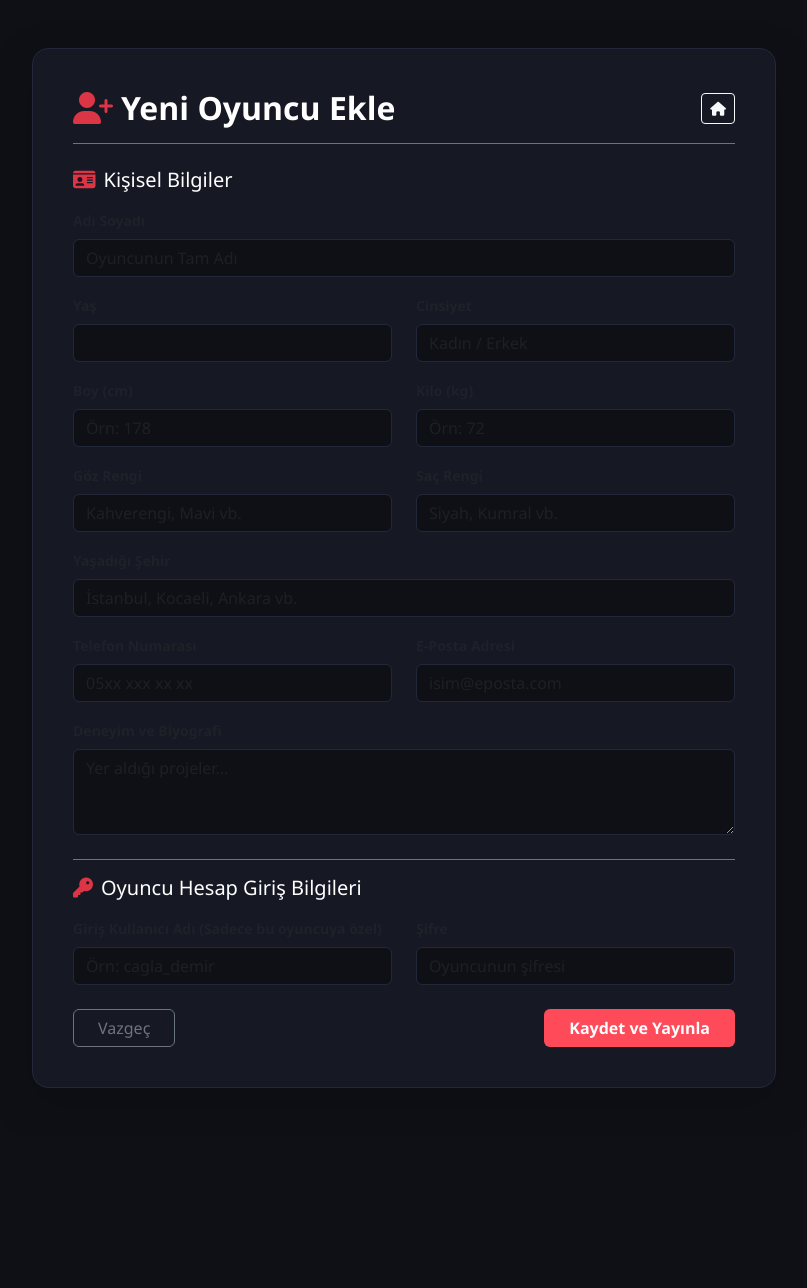
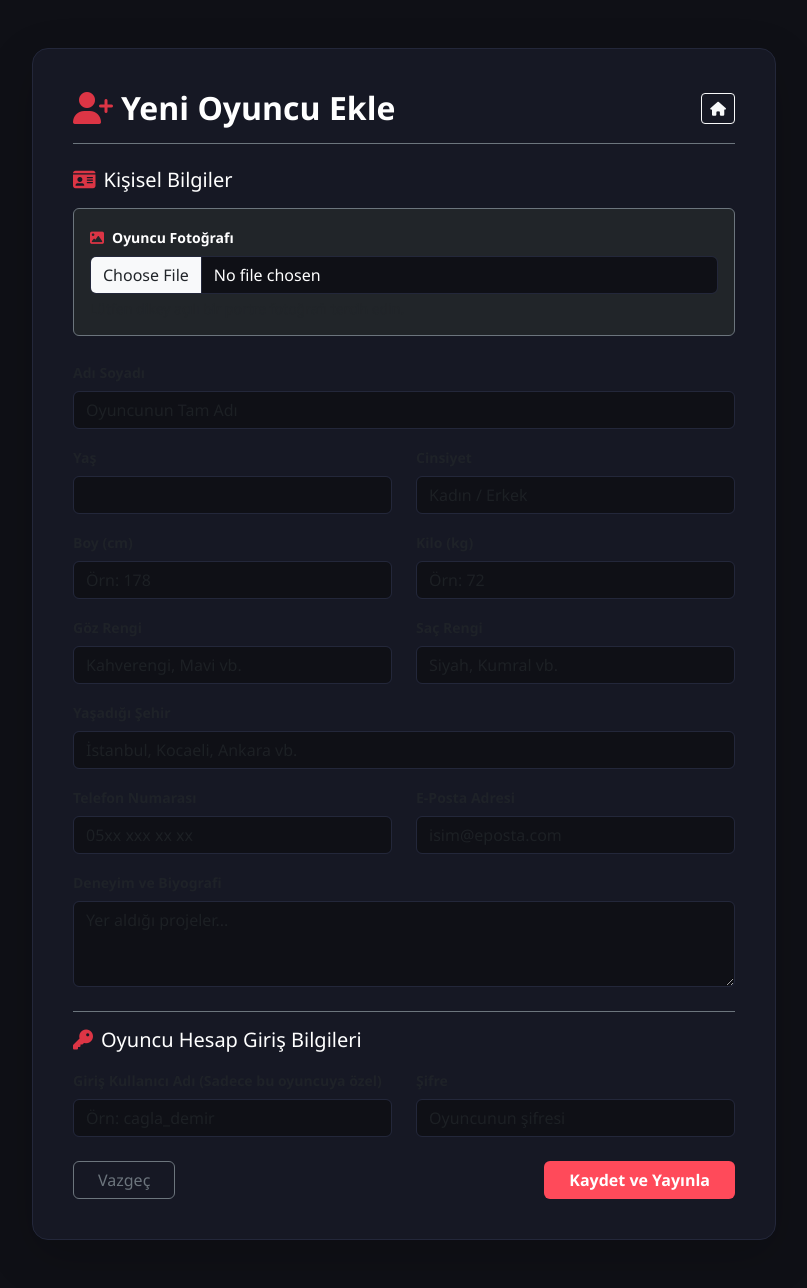
Before and after one commit to NovaCastAjans/nova-ajans, a Flask app: page /ekle in a window 1280 px wide. Shown: the whole page, without its empty margins (236-1043 px from the left). Before the commit the page ends 1088 px from the top, so only its background shows below. Run offline with Flask 3, Linux system fonts and the light colour scheme; the visitor is signed in with stand-in values (Sample User, id 1); some libraries are stand-ins or nearby versions.

Commit message:
Arayuz resim alanlari tamamlandi

```diff
--- a/templates/ekle.html
+++ b/templates/ekle.html
@@ -23,8 +23,16 @@
                     <a href="/" class="btn btn-outline-light btn-sm"><i class="fa-solid fa-house"></i></a>
                 </div>
 
-                <form action="/ekle" method="POST">
+                <!-- enctype eklendi, böylece resim dosyası sunucuya gönderilebilecek -->
+                <form action="/ekle" method="POST" enctype="multipart/form-data">
                     <h5 class="text-white mb-3"><i class="fa-solid fa-id-card text-danger me-2"></i>Kişisel Bilgiler</h5>
+
+                    <!-- YENİ: Fotoğraf Yükleme Alanı -->
+                    <div class="mb-4 bg-dark p-3 rounded border border-secondary">
+                        <label class="form-label text-white small fw-bold"><i class="fa-solid fa-image text-danger me-2"></i>Oyuncu Fotoğrafı</label>
+                        <input type="file" name="resim" class="form-control" accept="image/*">
+                        <div class="form-text text-muted">Lütfen dikey açılı bir portre fotoğrafı tercih edin.</div>
+                    </div>
 
                     <div class="mb-3">
                         <label class="form-label text-muted small fw-bold">Adı Soyadı</label>
@@ -85,7 +93,6 @@
                         <textarea name="deneyim" class="form-control" rows="3" placeholder="Yer aldığı projeler..."></textarea>
                     </div>
 
-                    <!-- BURASI YENİ: Oyuncu Hesap Bilgileri Alanı -->
                     <h5 class="text-white mb-3 border-top border-secondary pt-3"><i class="fa-solid fa-key text-danger me-2"></i>Oyuncu Hesap Giriş Bilgileri</h5>
                     <div class="row mb-4">
                         <div class="col-md-6">
```
Also changed, not shown: templates/profil.html (+12 -6 lines).
